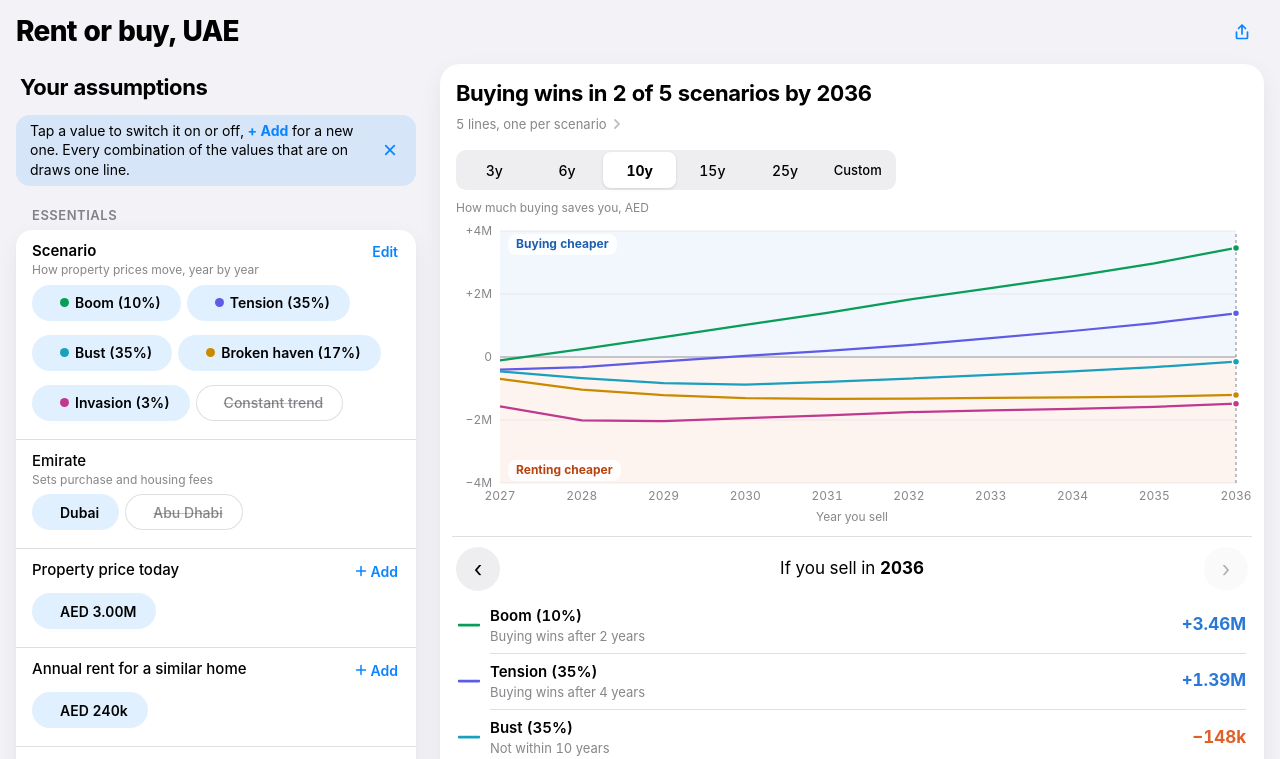
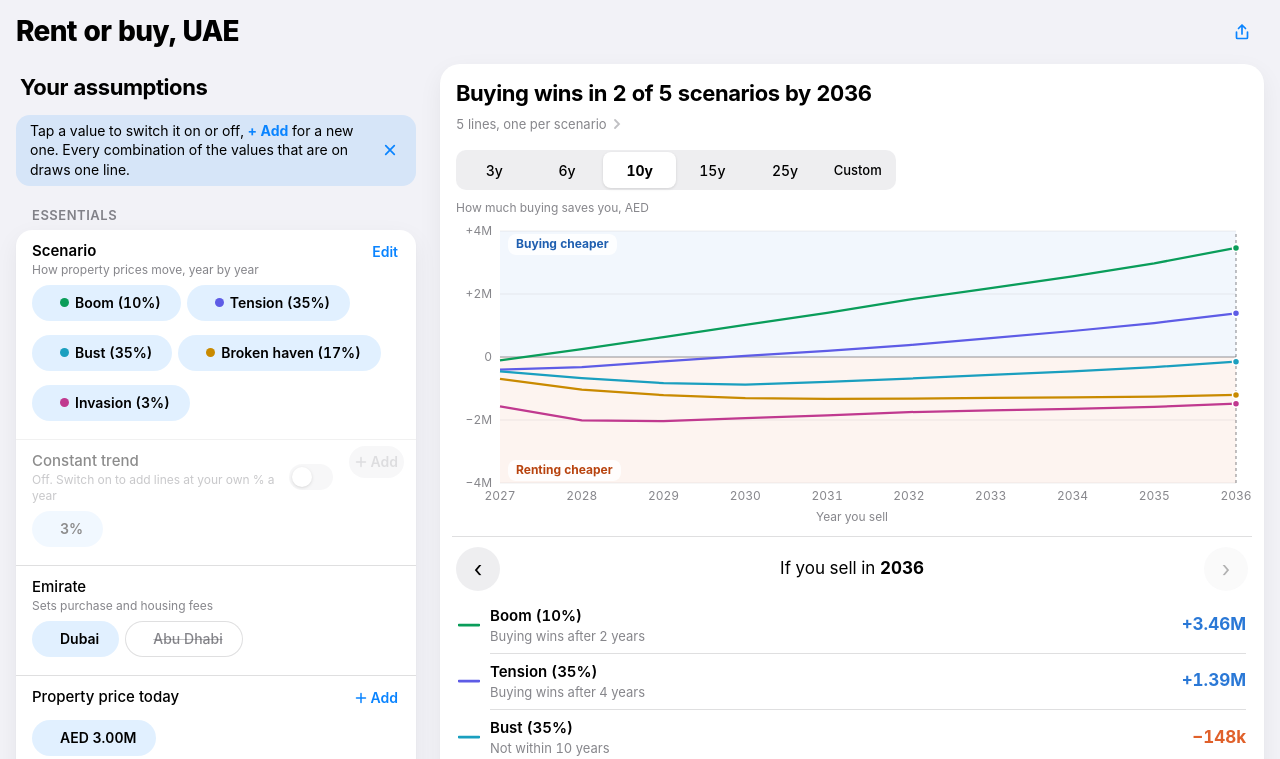
Before and after one commit to Zboule/rent-vs-buy-uae, a React (Vite) app: page / in a window 1280 px wide. Shown: the top 759 px of the page. Built offline with nearby package versions, Linux system fonts and the light colour scheme.

Commit message:
Constant trend gets its own side-panel row with an on/off switch (out of the scenario chips and editor)
Co-Authored-By: Claude Opus 5.5 (1M context) <noreply@anthropic.com>
Claude-Session: https://claude.ai/code/session_019Nbzr3oiHZhrhXhgQpaJ92

```diff
--- a/src/App.tsx
+++ b/src/App.tsx
@@ -113,7 +113,7 @@ const compact = (a: number) =>
 const signed = (v: number) => (Math.round(v) === 0 ? '0' : `${v > 0 ? '+' : '−'}${compact(Math.abs(v))}`);
 const shortScenario = (key: string) => CYCLES.find((x) => x.key === key)?.label.split(':')[0] ?? key;
 // even shorter, for the phone matrix
-const tinyScenario = (key: string) => (key === 'broken' ? 'Broken' : key === 'trend' ? 'Trend' : shortScenario(key));
+const tinyScenario = (key: string) => (key === 'trend' ? 'Trend' : shortScenario(key));
 
 interface Styled extends LineDef { color: string; dash: string; width: number }
 
--- a/src/Settings.tsx
+++ b/src/Settings.tsx
@@ -93,8 +93,9 @@ function RowHead({ title, hint, action }: { title: string; hint?: string; action
   );
 }
 
-function OptionRow({ f, c, setC, enc, openSheet, note, disabled }: {
+function OptionRow({ f, c, setC, enc, openSheet, note, disabled, title, extra }: {
   f: FieldDef; c: Config; setC: SetC; enc: Encoding; openSheet: (s: SheetState) => void; note?: string; disabled?: boolean;
+  title?: string; extra?: ReactNode;
 }) {
   const on = c.lists[f.key];
   const off = c.off[f.key] ?? [];
@@ -119,13 +120,16 @@ function OptionRow({ f, c, setC, enc, openSheet, note, disabled }: {
   return (
     <div id={`opt-${f.key}`} className={`opt${on.length > 1 ? ' varying' : ''}${disabled ? ' off' : ''}`}>
       <RowHead
-        title={f.label}
+        title={title ?? f.label}
         hint={note ?? f.hint}
         action={
+          <>
+          {extra}
           <button className="plus" disabled={disabled} onClick={() => openSheet({ key: f.key, mode: 'add' })} aria-label={`Add a value for ${f.label}`}>
             <PlusIcon />
             <span className="plus-t">Add</span>
           </button>
+          </>
         }
       />
       <div className="chips">
@@ -273,11 +277,10 @@ function ScenarioEditor({ open, onClose, c, setC, enc, openSheet }: {
   return (
     <Sheet open={open} onClose={onClose} tall title="Scenarios" subtitle="Each sets how property prices move year by year. Every ticked scenario draws its own lines.">
       <div className="scards">
-        {CYCLES.map((sc, i) => {
+        {CYCLES.filter((sc) => sc.key !== 'trend').map((sc, i) => {
           const on = c.cycles.includes(sc.key);
           const path = pathOf(sc.key, c, years);
           const color = (on && enc.colorOf('cycle', sc.key)) || COLORS[i % COLORS.length];
-          const trend = sc.key === 'trend';
           const last = on && c.cycles.length === 1;
           return (
             <div key={sc.key} className={on ? 'scard on' : 'scard'}>
@@ -289,14 +292,14 @@ function ScenarioEditor({ open, onClose, c, setC, enc, openSheet }: {
                   <span className="scard-name">{on && <span className="dot" style={{ background: color }} />}{sc.label}</span>
                   <span className="scard-note">{sc.note}</span>
                 </span>
-                {!trend && (
+                {(
                   <span className="spark-wrap">
                     <Sparkline path={path} color={on ? color : 'var(--label3)'} />
                     <span className="spark-l">{pctS(cum(path, 10))} in 10 years</span>
                   </span>
                 )}
               </button>
-              {!trend && (
+              {(
                 <div className="scard-body">
                   <div className="scard-facts">
                     <span>Prices {pctS(cum(path, 3))} after 3 years, {pctS(cum(path, 6))} after 6, {pctS(cum(path, 10))} after 10</span>
@@ -321,14 +324,6 @@ function ScenarioEditor({ open, onClose, c, setC, enc, openSheet }: {
                       </p>
                     </div>
                   )}
-                </div>
-              )}
-              {trend && (
-                <div className={on ? 'scard-body' : 'scard-body dim'}>
-                  {!on && <p className="opt-hint">Turn on to set your own trend.</p>}
-                  <div className="group inset">
-                    <OptionRow f={FIELD.priceGrowth} c={c} setC={setC} enc={enc} openSheet={openSheet} disabled={!on} />
-                  </div>
                 </div>
               )}
             </div>
@@ -393,12 +388,12 @@ export function Settings({ c, setC, cnt, enc }: { c: Config; setC: SetC; cnt: Li
         }
       />
       <div className="chips">
-        {CYCLES.map((x) => {
+        {CYCLES.filter((x) => x.key !== 'trend').map((x) => {
           const on = c.cycles.includes(x.key);
           return (
             <Chip
               key={x.key}
-              label={x.label.split(':')[0].replace(' (your %)', '')}
+              label={x.label.split(':')[0]}
               on={on}
               locked={on && c.cycles.length === 1}
               color={selectedScen.length > 1 ? enc.colorOf('cycle', x.key) : null}
@@ -408,6 +403,35 @@ export function Settings({ c, setC, cnt, enc }: { c: Config; setC: SetC; cnt: Li
         })}
       </div>
     </div>
+  );
+
+  const trendOn = c.cycles.includes('trend');
+  const trendLast = trendOn && c.cycles.length === 1;
+  const trendRow = (
+    <OptionRow
+      key="trend"
+      f={FIELD.priceGrowth}
+      c={c}
+      setC={setC}
+      enc={enc}
+      openSheet={setSheet}
+      disabled={!trendOn}
+      title="Constant trend"
+      note={trendOn ? 'Your own price change, the same every year' : 'Off. Switch on to add lines at your own % a year'}
+      extra={
+        <button
+          className={trendOn ? 'switch on' : 'switch'}
+          role="switch"
+          aria-checked={trendOn}
+          aria-label="Constant trend"
+          disabled={trendLast}
+          title={trendLast ? 'Keep at least one scenario' : undefined}
+          onClick={() => toggleScen('trend')}
+        >
+          <span className="switch-knob" />
+        </button>
+      }
+    />
   );
 
   const emRow = (
@@ -454,6 +478,7 @@ export function Settings({ c, setC, cnt, enc }: { c: Config; setC: SetC; cnt: Li
       <h3 className="group-title">Essentials</h3>
       <div className="group">
         {scenRow}
+        {trendRow}
         {emRow}
         {ESSENTIALS.map((k) => row(FIELD[k]))}
       </div>
--- a/src/styles.css
+++ b/src/styles.css
@@ -417,3 +417,10 @@ button.mx-leaf[aria-pressed='true'] { color: var(--tint); font-weight: 650; }
 .opt-main { flex-wrap: nowrap !important; align-items: flex-start; min-height: 0; }
 .opt-main > .opt-text { flex: 1 1 0 !important; }
 .opt-main > .plus { margin-left: 0 !important; margin-top: -4px; }
+
+/* on/off switch (Constant trend row) */
+.switch { position: relative; flex: none; width: 44px; height: 26px; border-radius: 13px; border: 0; padding: 0; background: var(--fill); cursor: pointer; transition: background 0.2s; align-self: center; margin-right: 6px; }
+.switch.on { background: var(--tint); }
+.switch:disabled { opacity: 0.6; cursor: default; }
+.switch-knob { position: absolute; top: 3px; left: 3px; width: 20px; height: 20px; border-radius: 50%; background: #fff; box-shadow: 0 1px 3px rgba(0, 0, 0, 0.3); transition: transform 0.2s; }
+.switch.on .switch-knob { transform: translateX(18px); }
```
